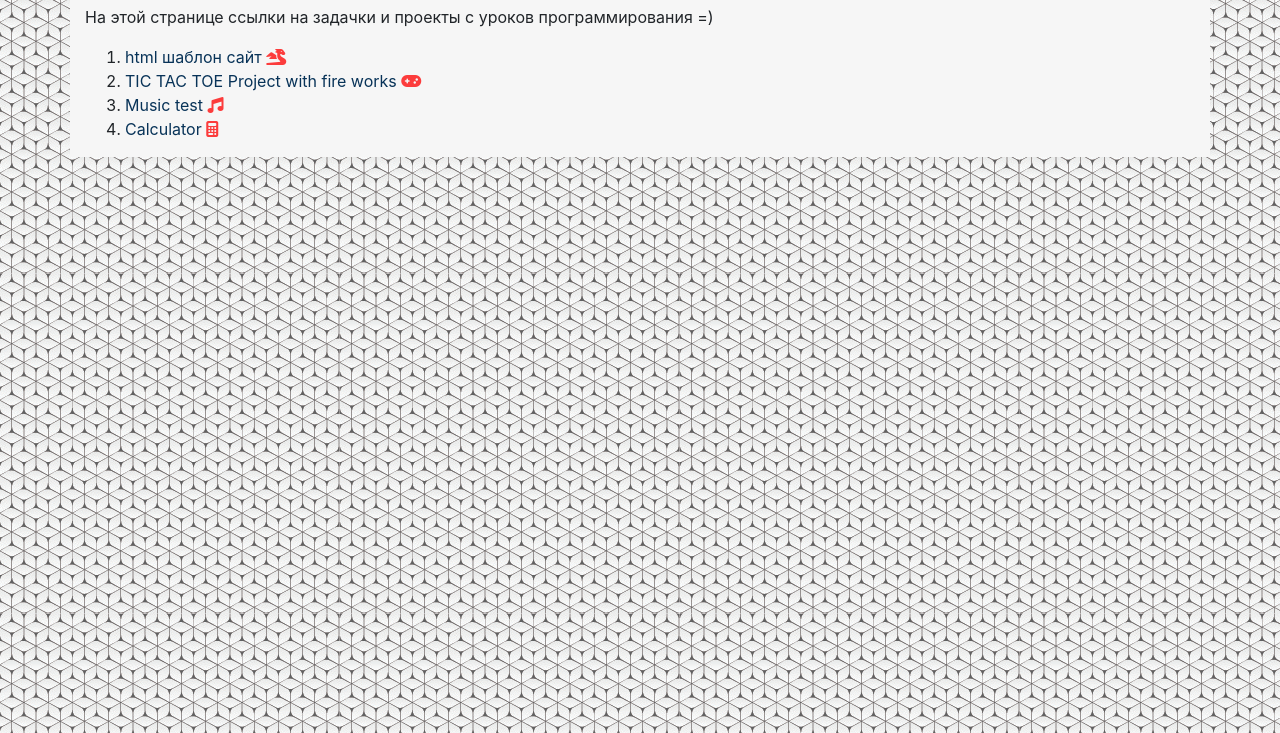
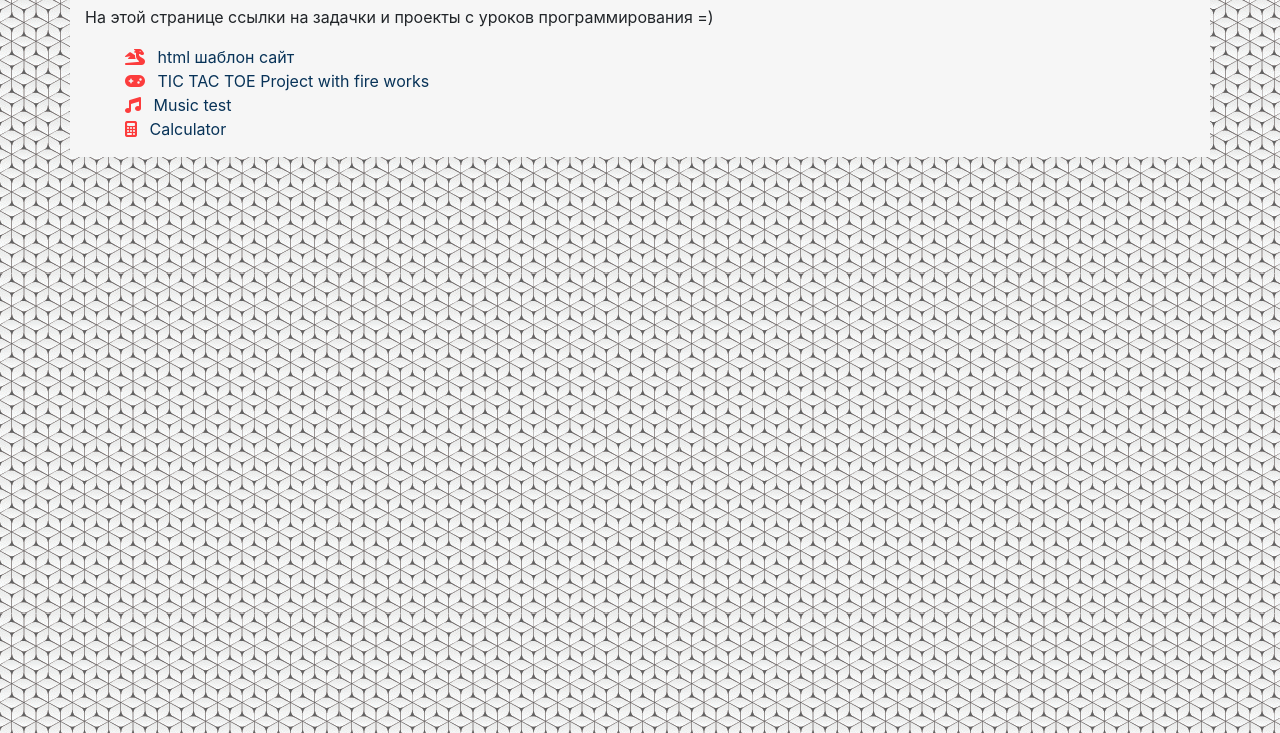
Before and after one commit to mai-mad/mai-mad.github.io, a plain HTML site: page index.html in a window 1280 px wide. Shown: the part 67-800 px from the top of the page. Drawn offline with nearby package versions, Linux system fonts and the light colour scheme.

Commit message:
перенести значки

```diff
--- a/css/style.css
+++ b/css/style.css
@@ -36,3 +36,9 @@ a:link,a:visited{
 a:hover{
     color: var(--pRed);
 }
+ol.projects {
+    list-style-type: none;
+}
+ol.projects li a {
+    margin-left: 8px;
+}
--- a/index.html
+++ b/index.html
@@ -17,22 +17,22 @@
 
             <p>На этой странице ссылки на задачки и проекты с уроков программирования =)</p>
 
-            <ol>
+            <ol class="projects">
                 <li>
+                    <i class="fas fa-dragon colorRed"></i>
                     <a href="1/template.html">html шаблон сайт</a>
-                    <i class="fas fa-dragon colorRed"></i>
                 </li>
                 <li>
+                    <i class="fas fa-gamepad colorRed"></i>
                     <a href="2/">TIC TAC TOE Project with fire works</a>
-                    <i class="fas fa-gamepad colorRed"></i>
                 </li>
                 <li>
+                    <i class="fas fa-music colorRed"></i>
                     <a href="3/">Music test</a>
-                    <i class="fas fa-music colorRed"></i>
                 </li>
                 <li>
+                    <i class="fas fa-calculator colorRed"></i>
                     <a href="4/sc.html">Calculator</a>
-                    <i class="fas fa-calculator colorRed"></i>
                 </li>
             </ol>
         </div>
```
